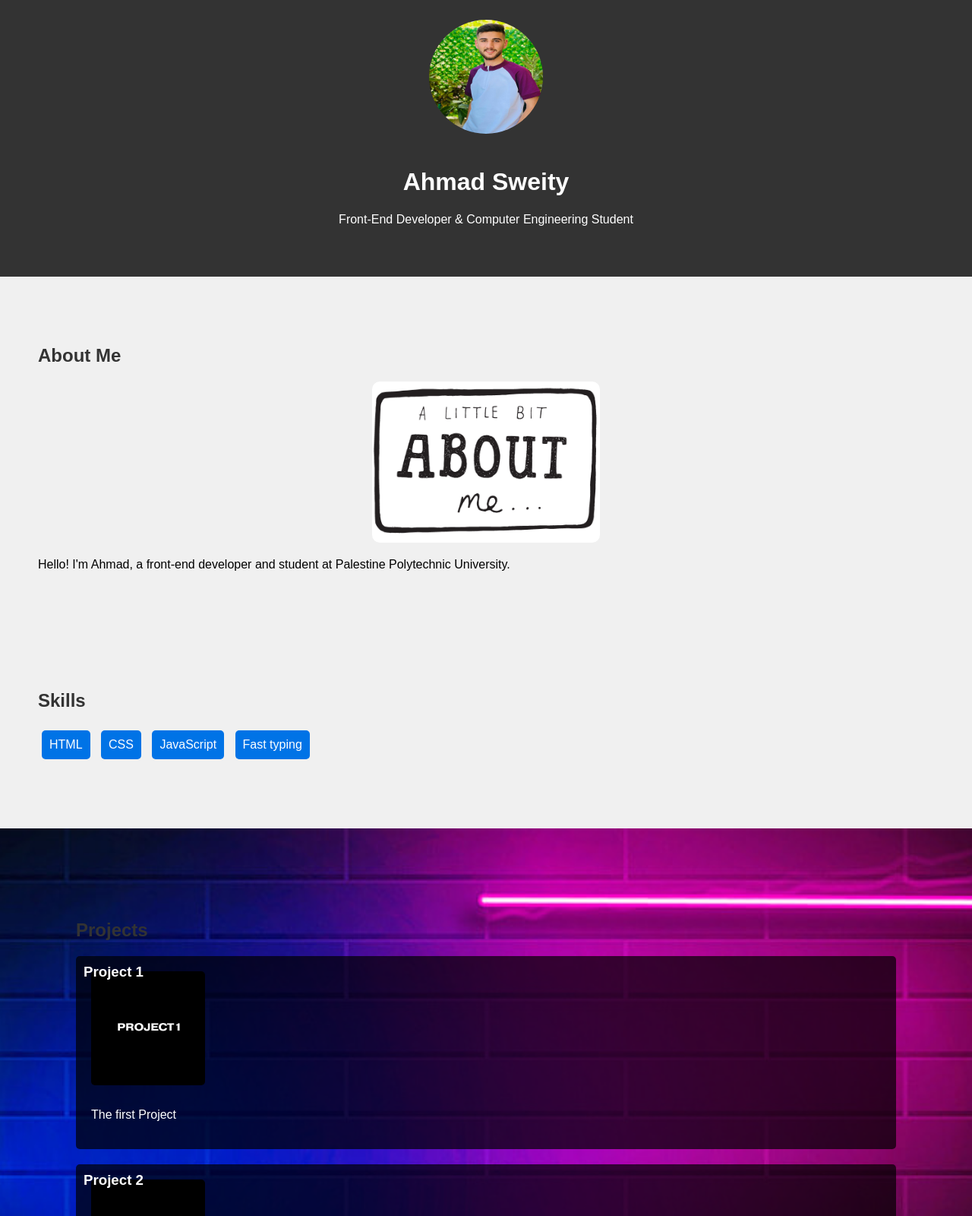
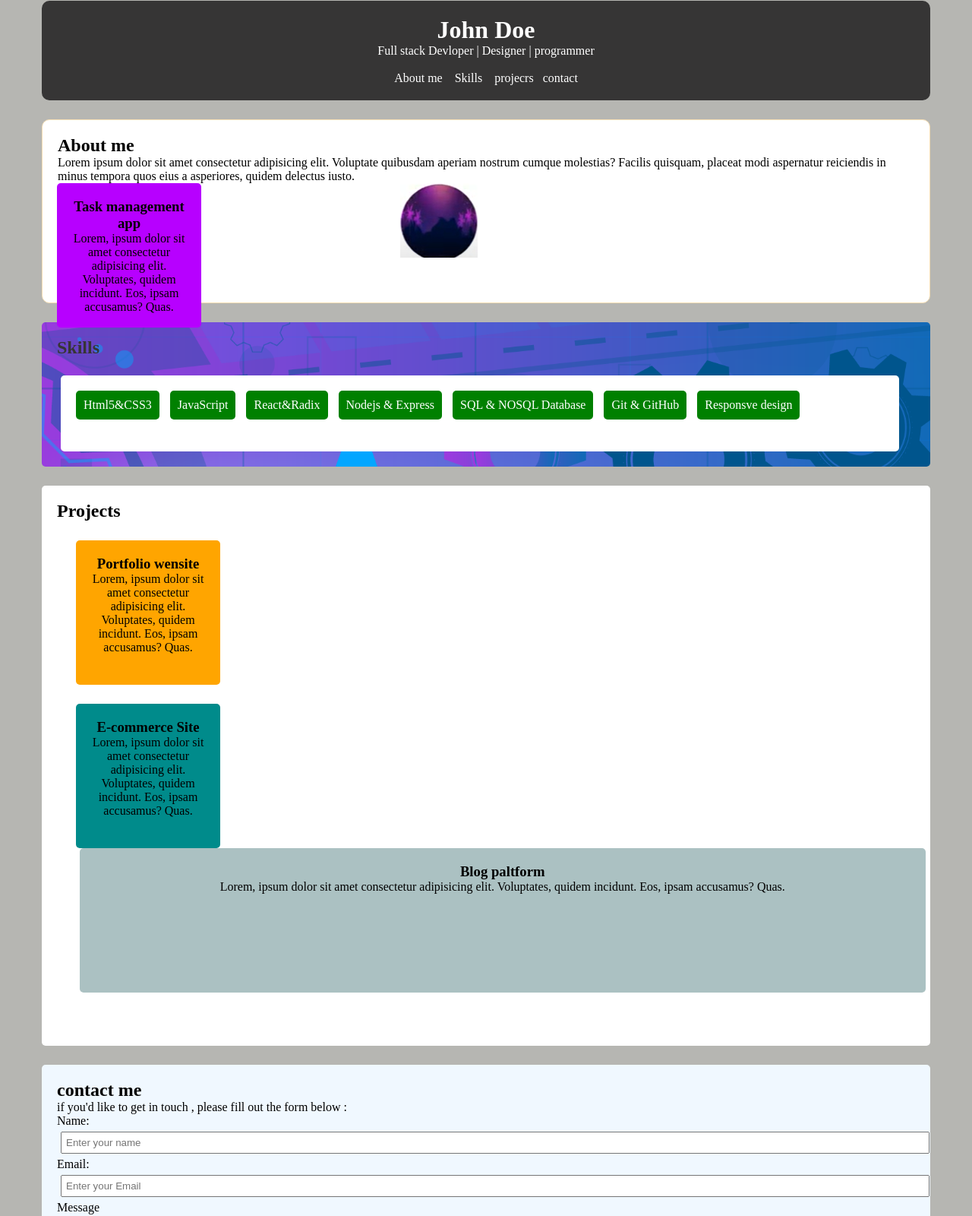
Before and after one commit to ahmad03sweity/My-Portfolio, a plain HTML site: page index.html in a window 1280 px wide. Shown: the part 24-1624 px from the top of the page at 76% size. Drawn offline with Linux system fonts and the light colour scheme.

Commit message:
Edit all project

```diff
--- a/index.html
+++ b/index.html
@@ -3,69 +3,124 @@
   <head>
     <meta charset="UTF-8" />
     <meta name="viewport" content="width=device-width, initial-scale=1.0" />
-    <title>Ahmad Sweity Portfolio</title>
+    <title>Exercise 2</title>
+    <meta name="author" content="Ahmad Sweiti" />
     <link rel="stylesheet" href="style.css" />
   </head>
   <body>
     <header class="header">
-      <img src="Ahmed.jpeg" alt="Profile Picture" class="profile-img" />
-      <h1>Ahmad Sweity</h1>
-      <p>Front-End Developer & Computer Engineering Student</p>
+      <h1>John Doe</h1>
+      <p>Full stack Devloper | Designer | programmer</p>
+      <br />
+      <nav>
+        <a
+          class="button"
+          href="
+        #me"
+          >About me </a
+        >&nbsp;&nbsp; <a class="button" href="#Skills">Skills</a> &nbsp;&nbsp;
+        <a class="button" href="#Projects">projecrs</a>&nbsp;&nbsp;
+        <a class="button" href="#contact">contact</a>
+      </nav>
     </header>
+    <main>
+      <section id="me">
+        <h2>About me</h2>
+        <p>
+          Lorem ipsum dolor sit amet consectetur adipisicing elit. Voluptate
+          quibusdam aperiam nostrum cumque molestias? Facilis quisquam, placeat
+          modi aspernatur reiciendis in minus tempora quos eius a asperiores,
+          quidem delectus iusto.
+          <br />
 
-    <section id="about" class="section about">
-      <h2>About Me</h2>
-      <img src="About-me.jpg" alt="About Image" class="about-img" />
-      <p>
-        Hello! I'm Ahmad, a front-end developer and student at Palestine
-        Polytechnic University.
+          <img class="ball" src="./img/ball.png" alt="" />
         </p>
       </section>
-
-    <section id="skills" class="section skills">
+      <section id="Skills">
         <h2>Skills</h2>
-      <ul>
-        <li class="skill-item">HTML</li>
-        <li class="skill-item">CSS</li>
-        <li class="skill-item">JavaScript</li>
-        <li class="skill-item">Fast typing</li>
-      </ul>
-    </section>
-
-    <section id="projects" class="section projects">
-      <h2>Projects</h2>
-      <div class="project-card">
-        <img
-          src="project 1.jpg"
-          alt="Project 1 Image"
-          class="project-img"
-          width="150"
-          height="150"
-        />
-        <h3>Project 1</h3>
-        <p>The first Project</p>
-      </div>
-      <div class="project-card">
-        <img
-          src="images.png"
-          alt="Project 2 Image"
-          class="project-img"
-          width="150"
-          height="150"
-        />
-        <h3>Project 2</h3>
-        <p>The second Project</p>
+        <br />
+        <div>
+          <div>Html5&CSS3</div>
+          <div>JavaScript</div>
+          <div>React&Radix</div>
+          <div>Nodejs & Express</div>
+          <div>SQL & NOSQL Database</div>
+          <div>Git & GitHub</div>
+          <div>Responsve design</div>
         </div>
       </section>
-
-    <section id="contact" class="section contact">
-      <h2>Contact</h2>
-      <form>
-        <input type="text" placeholder="Your Name" required />
-        <input type="email" placeholder="Your Email" required />
-        <textarea placeholder="Your Message"></textarea>
-        <button type="submit">Send Message</button>
+      <section id="Projects">
+        <h2>Projects</h2>
+        <div class="Portfolio">
+          <h3>Portfolio wensite</h3>
+          <p>
+            Lorem, ipsum dolor sit amet consectetur adipisicing elit.
+            Voluptates, quidem incidunt. Eos, ipsam accusamus? Quas.
+          </p>
+        </div>
+        <div class="E-commerce">
+          <h3>E-commerce Site</h3>
+          <p>
+            Lorem, ipsum dolor sit amet consectetur adipisicing elit.
+            Voluptates, quidem incidunt. Eos, ipsam accusamus? Quas.
+          </p>
+        </div>
+        <div class="Task">
+          <h3>Task management app</h3>
+          <p>
+            Lorem, ipsum dolor sit amet consectetur adipisicing elit.
+            Voluptates, quidem incidunt. Eos, ipsam accusamus? Quas.
+          </p>
+        </div>
+        <div class="Blog">
+          <h3>Blog paltform</h3>
+          <p>
+            Lorem, ipsum dolor sit amet consectetur adipisicing elit.
+            Voluptates, quidem incidunt. Eos, ipsam accusamus? Quas.
+          </p>
+        </div>
+      </section>
+      <section id="contact">
+        <h2>contact me</h2>
+        <div>
+          if you'd like to get in touch , please fill out the form below :
+        </div>
+        <form action="" method="post">
+          <label for="name">Name:</label>
+          <br />
+          <input
+            type="text"
+            name="name"
+            id="name"
+            placeholder="Enter your name "
+          />
+          <br />
+          <label for="ema">Email:</label> <br />
+          <input
+            type="email"
+            id="ema"
+            name="emai"
+            placeholder="Enter your Email"
+            autocomplete="on"
+          />
+          <br />
+          <label for="Mess">Message</label><br />
+          <textarea
+            name="Mess"
+            id="Mess"
+            placeholder="Enter your message"
+          ></textarea>
+          <br />
+          <input class="but" type="button" value="Submit" />
         </form>
       </section>
+    </main>
+    <footer>
+      <div>
+        &copy; 2024 john Doe |
+        <a href="https://github.com/ahmad03sweity">GitHub</a> |
+        <a href="https://www.linkedin.com/in/ahmadsweity/">linkedIn</a>
+      </div>
+    </footer>
   </body>
 </html>
--- a/style.css
+++ b/style.css
@@ -1,115 +1,187 @@
+* {
+  /* padding-left: 20px;
+  padding-right: 20px;
+  padding-top: 5px;
+  padding-bottom: 20px; */
+  /* margin:15px ; */
+  /* padding: 5px; */
+  padding: 0;
+  margin: 0;
+}
 body {
-  font-family: Arial, sans-serif;
-  margin: 0;
-  padding: 0;
-  background-color: #f0f0f0;
+  background-color: rgb(182, 182, 178);
+  margin-left: 30px;
+  margin-right: 30px;
 }
+header.header {
+  background-color: #363535;
+  text-align: center;
+  border-radius: 10px;
+  color: white;
+  margin: 25px;
+  padding: 20px;
+}
+.button {
+  text-decoration: none;
+  color: white;
+}
+.button:hover {
+  color: gold;
+}
+#me {
+  border-radius: 10px;
+  border: 1px solid wheat;
+  background-color: white;
+  margin: 25px;
+  padding: 20px;
+  height: 200px;
+}
+.ball {
+  position: relative;
+  left: 40%;
+}
+#Skills {
+  background-image: url("./img/bac.png");
+  background-size: cover;
+  color: #363535;
+  height: 150px;
+  margin: 25px;
+  padding: 20px;
+  border-radius: 5px;
+}
+#Skills > div {
+  background-color: white;
+  border-radius: 5px;
+  height: 70px;
+  margin: 5px;
+  padding: 15px;
+  width: 95%;
+}
+#Skills > div > div {
+  color: white;
+  max-width: 170px;
+  background-color: green;
+  max-height: 60px;
+  display: inline-block;
+  border-radius: 5px;
+  margin: 5px;
+  padding: 10px;
 
-header {
-  text-align: center;
-  padding: 50px;
-  background-color: #333;
-  color: white;
-  position: sticky;
-  top: 0;
+  /* margin: 7px;
+  padding: 10; */
+  /* position: relative;
+  top: 20px;
+  left: 5px;
+  bottom: 20px;
+  right: 5px; */
 }
-
-.profile-img {
-  width: 150px;
-  height: 150px;
-  border-radius: 50%;
-  margin-bottom: 20px;
+#Skills > div > div:hover {
+  cursor: pointer;
+  position: relative;
+  bottom: 5px;
+  cursor: pointer;
 }
-
-.section {
-  padding: 50px;
-  margin: 20px 0;
-}
-
-h2 {
-  color: #333;
-}
-
-.about-img {
-  display: block;
-  margin: 20px auto;
-  width: 300px;
-  height: auto;
-  border-radius: 10px;
-}
-
-.skills ul {
-  list-style: none;
-  padding: 0;
-}
-
-.skill-item {
-  padding: 10px;
-  margin: 5px;
-  display: inline-block;
-  background-color: #0073e6;
-  color: white;
-  border-radius: 5px;
+#Skills > div > div:active {
+  cursor: pointer;
+  position: relative;
+  top: 5px;
   cursor: pointer;
 }
 
-.skill-item:hover {
-  background-color: #005bb5;
+#Projects {
+  background-color: white;
+  border-radius: 5px;
+  margin: 25px;
+  padding: 20px;
 }
-.skill-item:active {
-  background-color: #267036;
+.Portfolio {
+  background-color: orange;
+  width: 150px;
+  height: 150px;
+  border-radius: 5px;
+  text-align: center;
+  margin: 25px;
+  padding: 20px;
+}
+.E-commerce {
+  background-color: darkcyan;
+  width: 150px;
+  height: 150px;
+  border-radius: 5px;
+  text-align: center;
+  margin: 25px;
+  padding: 20px;
+}
+.Task {
+  background-color: rgb(183, 0, 255);
+  width: 150px;
+  height: 150px;
+  border-radius: 5px;
+  text-align: center;
+  margin: 25px;
+  padding: 20px;
+  position: absolute;
+  top: 240px;
+  left: 50px;
 }
 
-.projects {
-  background-image: url("background.jpg");
-  background-size: cover;
-  background-position: center;
-  background-repeat: no-repeat;
-  padding: 100px;
+.Blog {
+  margin: 25px;
+  padding: 20px;
+  width: 95%;
+  height: 150px;
+  border-radius: 5px;
+  background-color: #abc1c2;
+  text-align: center;
+  /* margin:25px;
+  padding: 20px; */
+  position: relative;
+  bottom: 25px;
+  left: 5px;
+}
+textarea {
+  width: 98%;
+  height: 50px;
+  margin: 5px;
+  padding: 20px;
+}
+#contact {
+  background-color: aliceblue;
+  border-radius: 5px;
+  margin: 25px;
+  padding: 20px;
+}
+input {
+  width: 100%;
+  margin: 5px;
+  padding: 5px;
+}
+.but {
+  width: 70px;
+  height: 30px;
+  border-radius: 5px;
+  background-color: rgb(199, 231, 199);
+  border: 1px solid green;
+}
+.but:hover {
+  background-color: green;
+}
+footer {
+  background-color: #363535;
+  text-align: center;
   color: white;
+  height: 25px;
+  border-radius: 5px;
+  margin: 25px;
+  padding: 15px;
 }
 
-.project-card {
-  background-color: rgba(0, 0, 0, 0.7);
-  padding: 20px;
-  margin: 20px 0;
-  border-radius: 5px;
-  position: relative;
+footer div a {
+  color: gold;
+  text-decoration: none;
 }
 
-.project-img {
-  border-radius: 5px;
-  margin-bottom: 10px;
+footer div a:hover {
+  color: white;
+  text-decoration: none;
 }
-
-.project-card h3 {
-  position: absolute;
-  top: 10px;
-  left: 10px;
-  margin: 0;
-}
-
-input,
-textarea {
-  width: 100%;
-  padding: 10px;
-  margin: 10px 0;
-  border-radius: 5px;
-  border: 1px solid #ccc;
-}
-
-button {
-  background-color: #333;
-  color: white;
-  padding: 10px 20px;
-  border: none;
-  border-radius: 5px;
-  cursor: pointer;
-}
-
-button:hover {
-  background-color: #555;
-}
-button:active {
-  background-color: #9ab945;
-}
```
Also changed, not shown: About-me.jpg (deleted), Ahmed.jpeg (deleted), background.jpg (deleted), images.png (deleted), img/bac.png (added), img/ball.png (added), project 1.jpg (deleted). Lines whose indentation alone changed are shown as unchanged.
